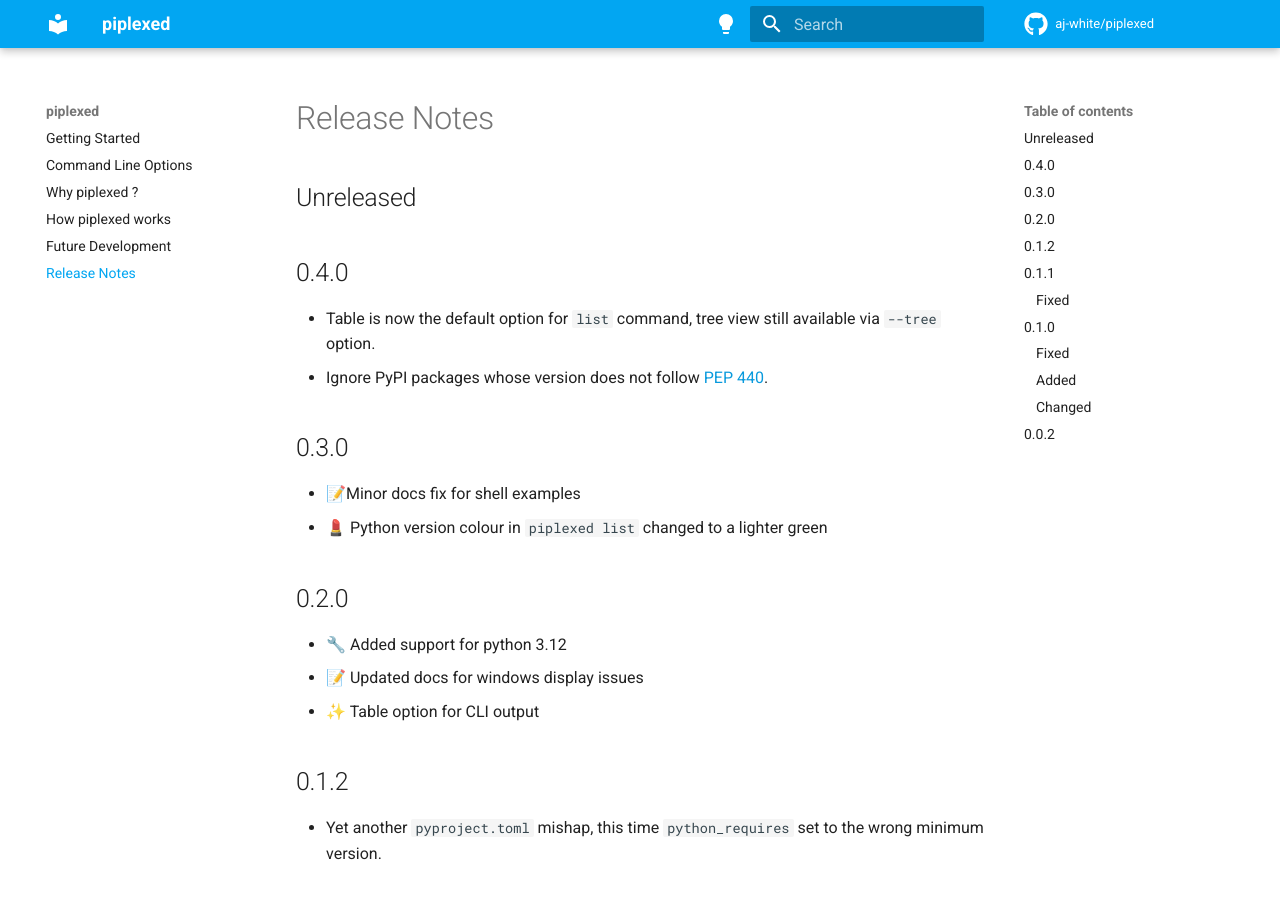
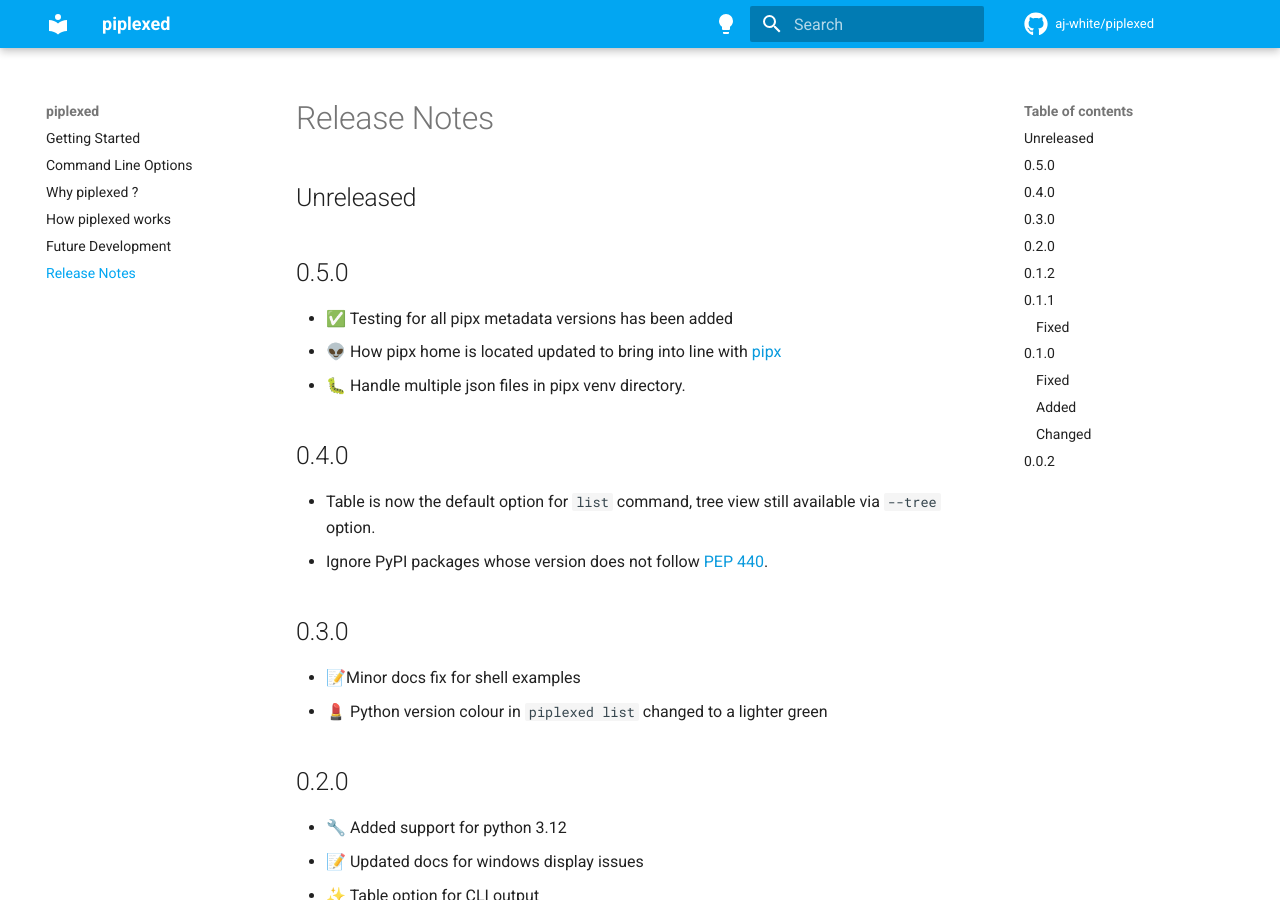
Before and after one commit to aj-white/piplexed, an MkDocs documentation site: the page built from docs/Release-notes.md, in a window 1280 px wide and 900 px high. Built offline with MkDocs 1.6.1 and Material for MkDocs 9.7.7, drawn with Linux system fonts in a browser that asks for light colours; comment, search, counter and statistics services are not loaded.

Commit message:
📝update release note docs

```diff
--- a/docs/Release-notes.md
+++ b/docs/Release-notes.md
@@ -1,6 +1,11 @@
 # Release Notes
 
 ## Unreleased
+
+## 0.5.0
+- ✅ Testing for all pipx metadata versions has been added
+- 👽 How pipx home is located updated to bring into line with [pipx](https://github.com/pypa/pipx)
+- 🐛 Handle multiple json files in pipx venv directory.
 
 ## 0.4.0
 
```
